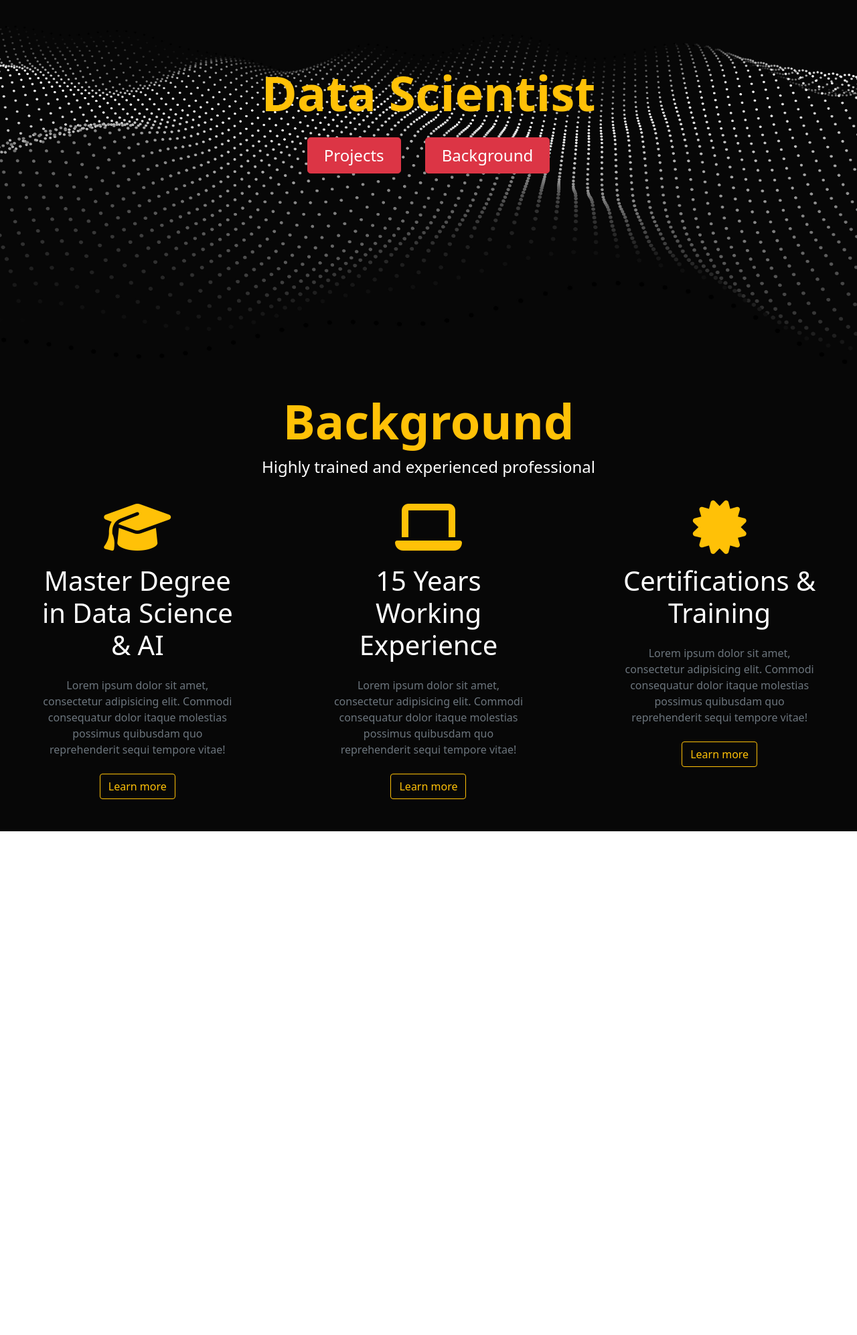
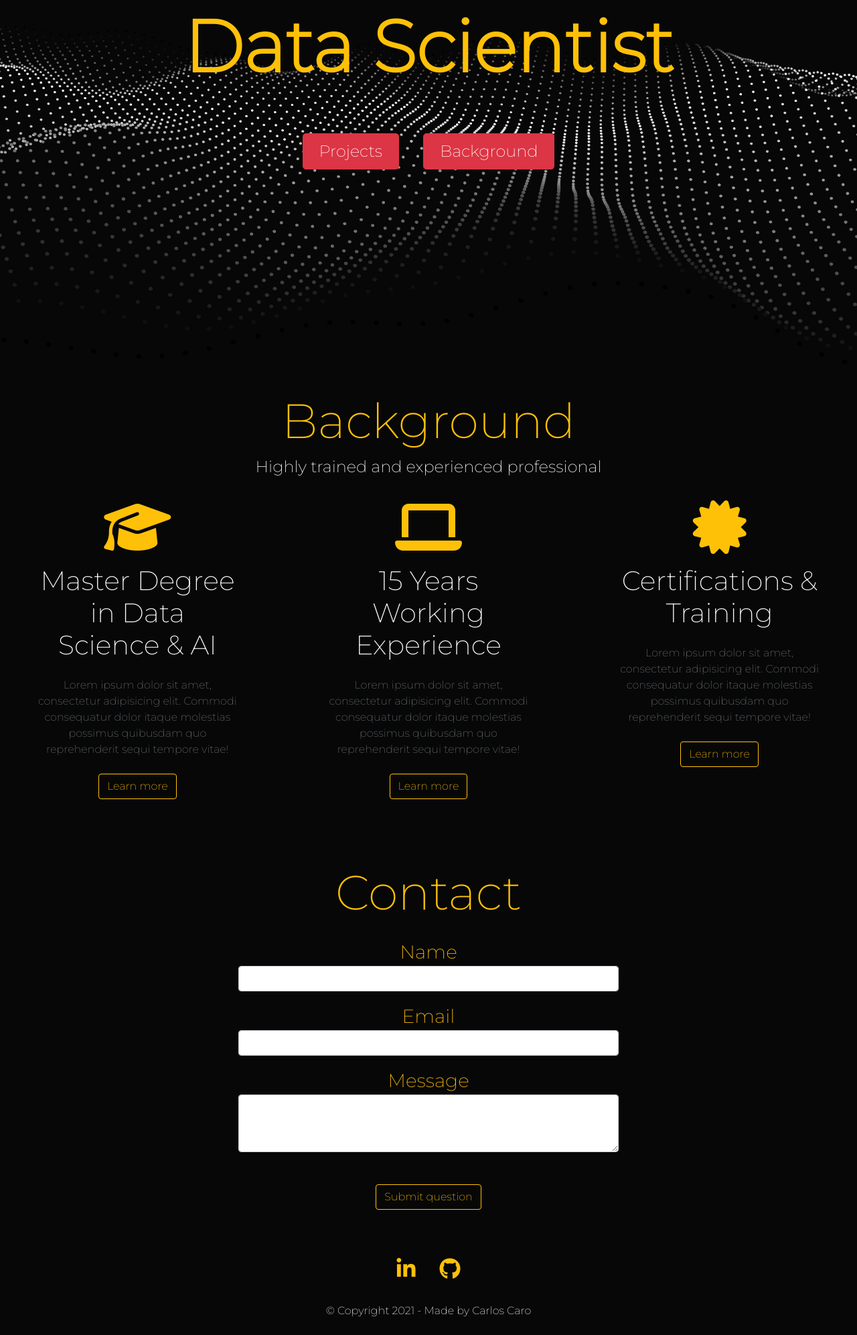
Before and after one commit to carlosjesuscaro/ds_portfolio, a plain HTML site: page index.html in a window 1280 px wide. Shown: the part 215-2208 px from the top of the page at 67% size. Before the commit the page ends 1456 px from the top, so only its background shows below. Drawn offline with nearby package versions, Linux system fonts and the light colour scheme.

Commit message:
Contact and footer sections

```diff
--- a/css/mystyle.css
+++ b/css/mystyle.css
@@ -3,6 +3,7 @@
 /*Background*/
 body, html {
 	height: 100%;
+	font-family: Montserrat;
 }
 
 .bg {
@@ -24,7 +25,7 @@ body, html {
 }
 
 .display-1 {
-	font-size: 72px;
+	font-size: 108px;
 	/*text-shadow: 1px 1px #F7C144;*/
 	font-weight: bold;
 }
--- a/index.html
+++ b/index.html
@@ -7,6 +7,8 @@
 
     <!-- Bootstrap CSS -->
     <link href="https://cdn.jsdelivr.net/npm/bootstrap@5.0.0-beta2/dist/css/bootstrap.min.css" rel="stylesheet" integrity="sha384-BmbxuPwQa2lc/FVzBcNJ7UAyJxM6wuqIj61tLrc4wSX0szH/Ev+nYRRuWlolflfl" crossorigin="anonymous">
+    <link rel="preconnect" href="https://fonts.gstatic.com">
+    <link href="https://fonts.googleapis.com/css2?family=Montserrat:wght@200&display=swap" rel="stylesheet">
 	<link rel="stylesheet" href="./css/mystyle.css">
     <script src="https://use.fontawesome.com/6178c5da99.js"></script>
 
@@ -28,10 +30,10 @@
                     <li class="nav-item dropdown"><a class="nav-link text-light font-weight-bold px-3 fs-4
                 dropdown-toggle" data-bs-toggle="dropdown" href="#">Projects</a>
                         <div class="dropdown-menu bg-transparent">
-                            <a class="text-white dropdown-item fs-5" href="#">Project 1</a>
-                            <a class="text-white dropdown-item fs-5" href="#">Project 2</a>
-                            <a class="text-white dropdown-item fs-5" href="#">Project 3</a>
-                            <a class="text-white dropdown-item fs-5" href="#">Project 4</a>
+                            <a class="text-white dropdown-item fs-5" href="#">Multi Linear Regression</a>
+                            <a class="text-white dropdown-item fs-5" href="#">Random Forest</a>
+                            <a class="text-white dropdown-item fs-5" href="#">Survival Analysis</a>
+                            <a class="text-white dropdown-item fs-5" href="#">Time Series</a>
                         </div>
                     </li>
                     <li class="nav-item"><a class="nav-link text-light font-weight-bold px-4 fs-4" href="#">Contact</a></li>
@@ -44,8 +46,8 @@
         <section>
             <div class="container-fluid">
                 <div class="row justify-content-center align-items-center" style="height: 100vh">
-                    <div class="col-sm-10 text-center">
-                        <h1 class="display-1 font-weight-bold">
+                    <div class="col-sm-10 text-center mb-5 pb-5">
+                        <h1 class="display-1 font-weight-bold mb-5">
                             <span class="text-warning">Data Scientist</span>
                         </h1>
                         <!--<h2 class="text-warning font-weight-light font-italic text-light">Solutions Consultant with 15+ years experience</h2>-->
@@ -63,7 +65,7 @@
             <div class="container-fluid">
                 <div class="row">
                     <div class="col text-center mb-3">
-                        <h1 class="text-warning display-1">Background</h1>
+                        <h1 class="text-warning display-2">Background</h1>
                         <p class="lead text-secondary text-white fs-4">Highly trained and experienced professional</p>
                     </div>
                 </div>
@@ -92,6 +94,55 @@
                     <a href="#" class="btn btn-outline-warning">Learn more</a>
                 </div>
 
+                <!--Contact-->
+                <section class="p-5 back">
+                    <div class="container-fluid">
+                        <!--Title-->
+                        <div class="row">
+                            <div class="col text-center mb-3">
+                                <h1 class="text-warning display-2">Contact</h1>
+                            </div>
+                        </div>
+                        <!--End of title-->
+                        <div class="row justify-content-center">
+                            <div class="col-lg-6 col-md-8 col-sm-10">
+                                <form class="text-muted">
+                                    <div class="form-group mb-3">
+                                        <label class="text-warning fs-3" for="name">Name</label>
+                                        <input type="text" class="form-control" id="name">
+                                    </div>
+                                    <div class="form-group mb-3">
+                                        <label class="text-warning fs-3" for="email">Email</label>
+                                        <input type="text" class="form-control" id="email">
+                                    </div>
+                                    <div class="form-group mb-3">
+                                        <label class="text-warning fs-3" for="name">Message</label>
+                                        <textarea class="form-control" id="message" rows="3"></textarea
+                                    </div>
+                                    <button class="btn btn-outline-warning btn-block mt-5" type="submit">
+                                        Submit question
+                                    </button>
+                                </form>
+                            </div>
+                        </div>
+                    </div>
+                </section>
+                <!--End of contact-->
+
+                <!--Footer-->
+                <footer class="back">
+                    <div class="container">
+                        <div class="row">
+                            <div class="col text-center">
+                                <div class="py-2">
+                                    <a href="#"><i class="fa fa-linkedin fa-2x text-warning mx-3"></i></a>
+                                    <a href="#"><i class="fa fa-github fa-2x text-warning mx-3"></i></a>
+                                </div>
+                                <p class="text-light py-4 m-0">&copy; Copyright 2021 - Made by Carlos Caro</p>
+                            </div>
+                        </div>
+                    </div>
+                </footer>
 
 
             </div>
```
